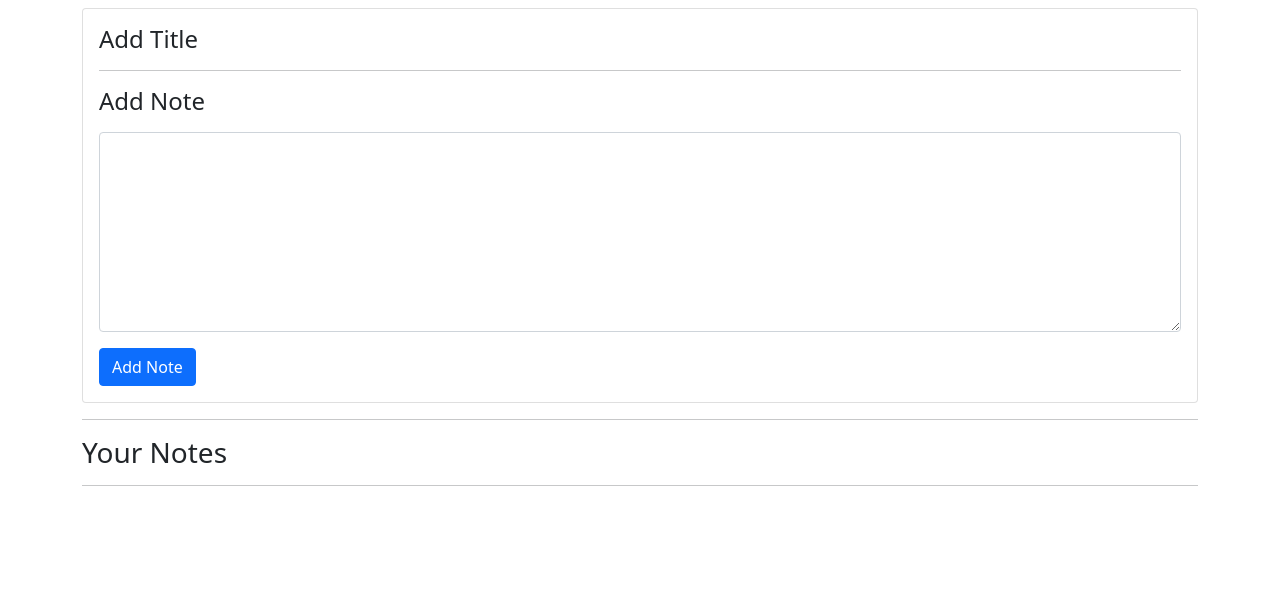
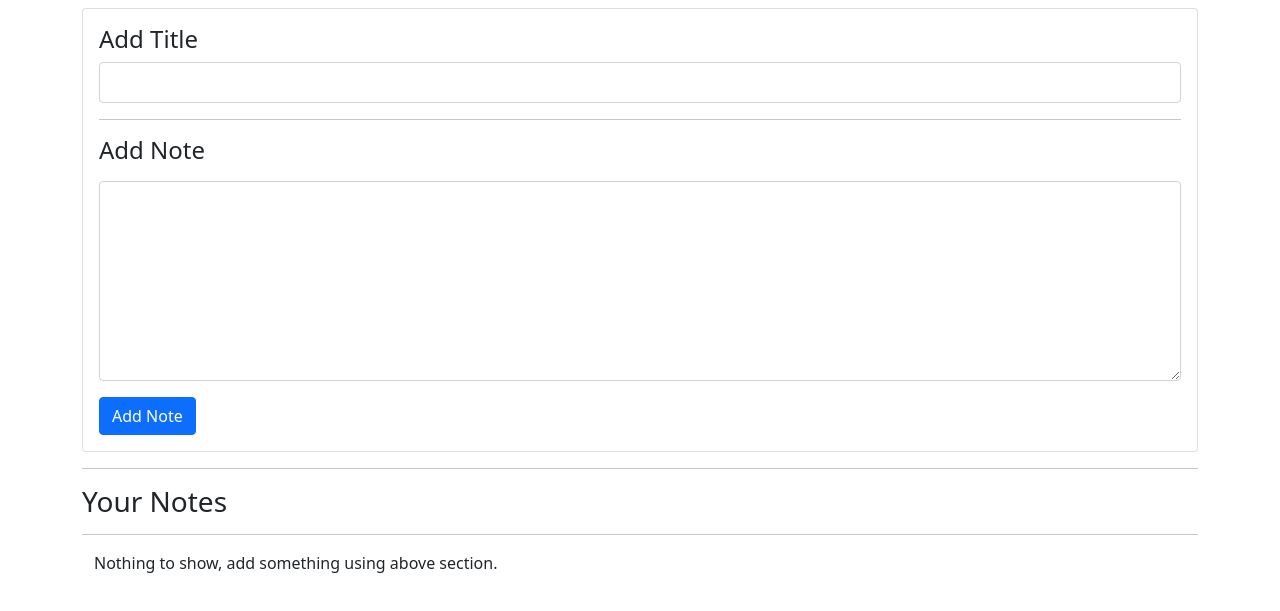
Before and after one commit to jatinshrma/MyMagicNotes, a plain HTML site: page index.html in a window 1280 px wide. Shown: the part 125-736 px from the top of the page. Drawn offline with nearby package versions, Linux system fonts and the light colour scheme; the site is published under a folder, as on GitHub Pages, so addresses that start at the root find nothing.

Commit message:
Fixed JS script not found

```diff
--- a/index.html
+++ b/index.html
@@ -69,7 +69,7 @@
     <script src="https://cdn.jsdelivr.net/npm/bootstrap@5.1.1/dist/js/bootstrap.min.js"
         integrity="sha384-skAcpIdS7UcVUC05LJ9Dxay8AXcDYfBJqt1CJ85S/CFujBsIzCIv+l9liuYLaMQ/"
         crossorigin="anonymous"></script>
-    <script src="/Notes.js"></script>
+    <script src="./Notes.js"></script>
 </body>
 
 </html>
```
